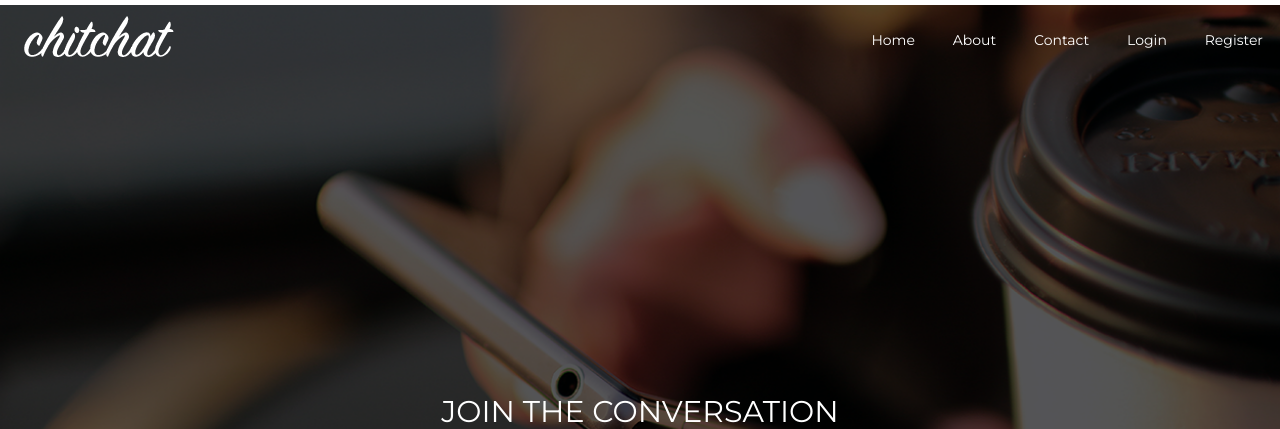
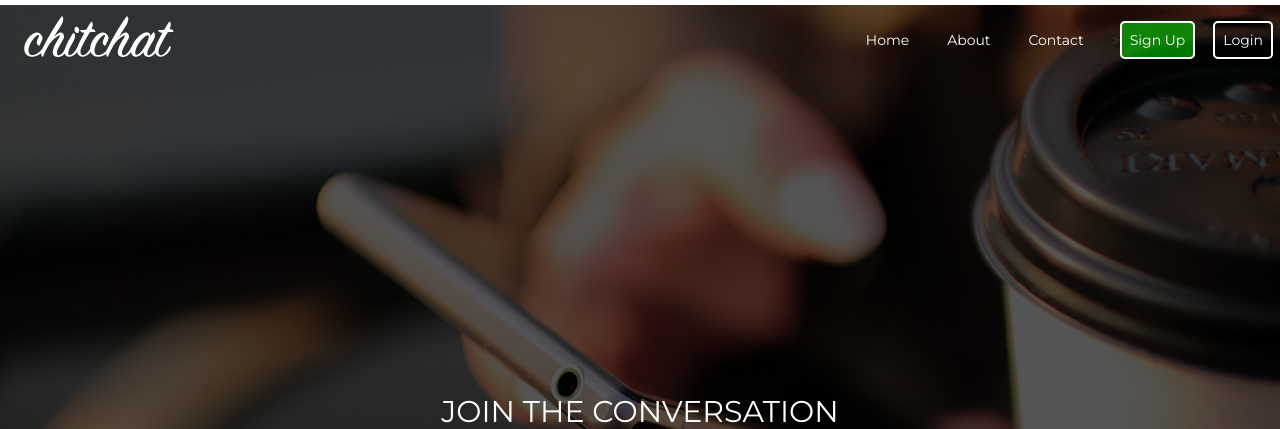
Before and after one commit to ccblazer44/cs386project, a PHP site: page / in a window 1280 px wide. Shown: the top 429 px of the page. Run offline with PHP 8.4, Linux system fonts and the light colour scheme.

Commit message:
Login/Register stylized

```diff
--- a/index.html
+++ b/index.html
@@ -18,8 +18,8 @@
 			<li><a href="index.html">Home</a></li>
 			<li><a href="about.html">About</a></li>
 			<li><a href="contact.html">Contact</a></li>
-			<li><a href="users/index.php">Login</a></li>
-			<li><a href="users/index.php">Register</a></li>
+			<li class="register">><a href="users/index.php">Sign Up</a></li>
+			<li class="login"><a href="users/index.php">Login</a></li>
 		</ul>
 	</div>
 
--- a/styles/style.css
+++ b/styles/style.css
@@ -59,6 +59,21 @@ body{
 	border-radius: 5px;
 }
 
+#main-nav > ul > .register > a {
+	background: rgba(0, 219, 0, 0.55);
+	text-decoration: none;
+	padding: 8px;
+	border: 2px solid white;
+	border-radius: 5px;
+}
+
+#main-nav > ul > .login > a {
+	text-decoration: none;
+	padding: 8px;
+	border: 2px solid white;
+	border-radius: 5px;
+}
+
 .container-full {
 	height: 100%;
 	margin-top: -70px;
```
